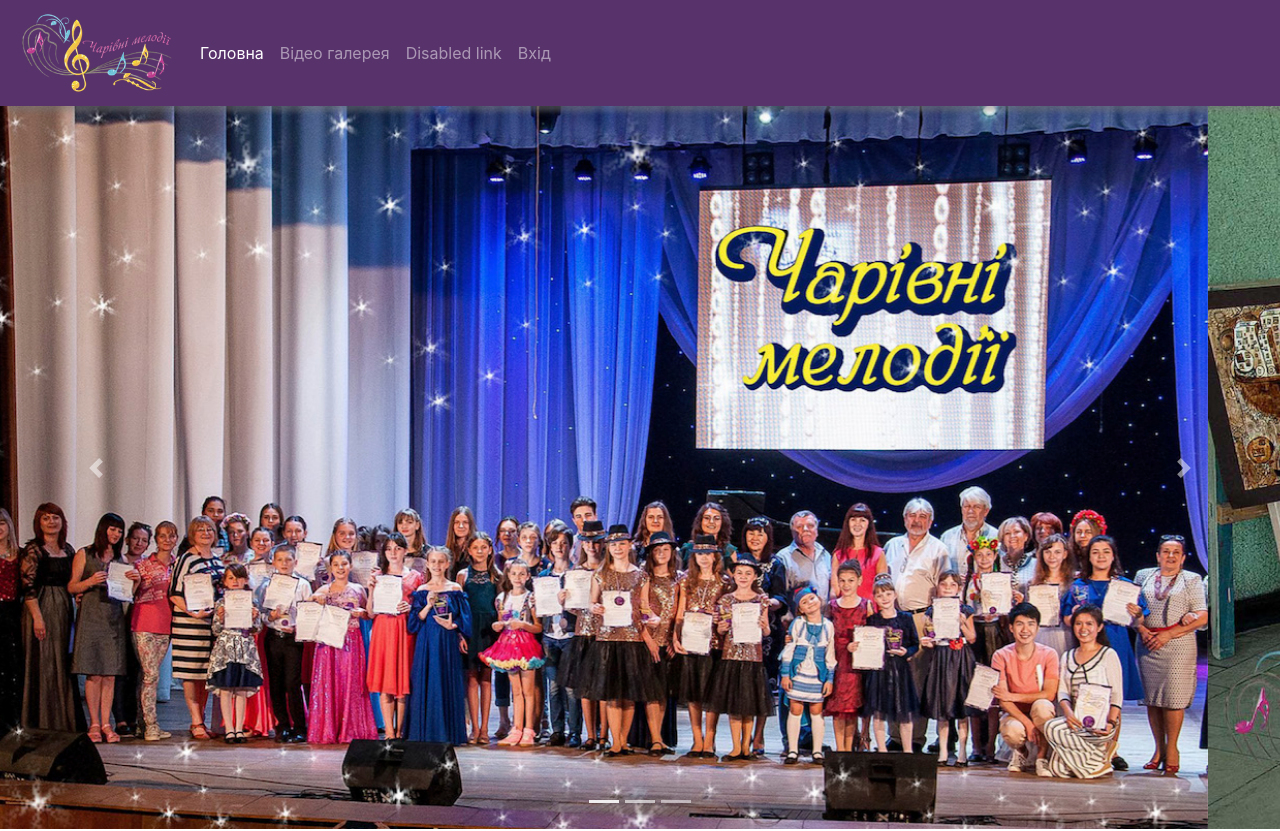
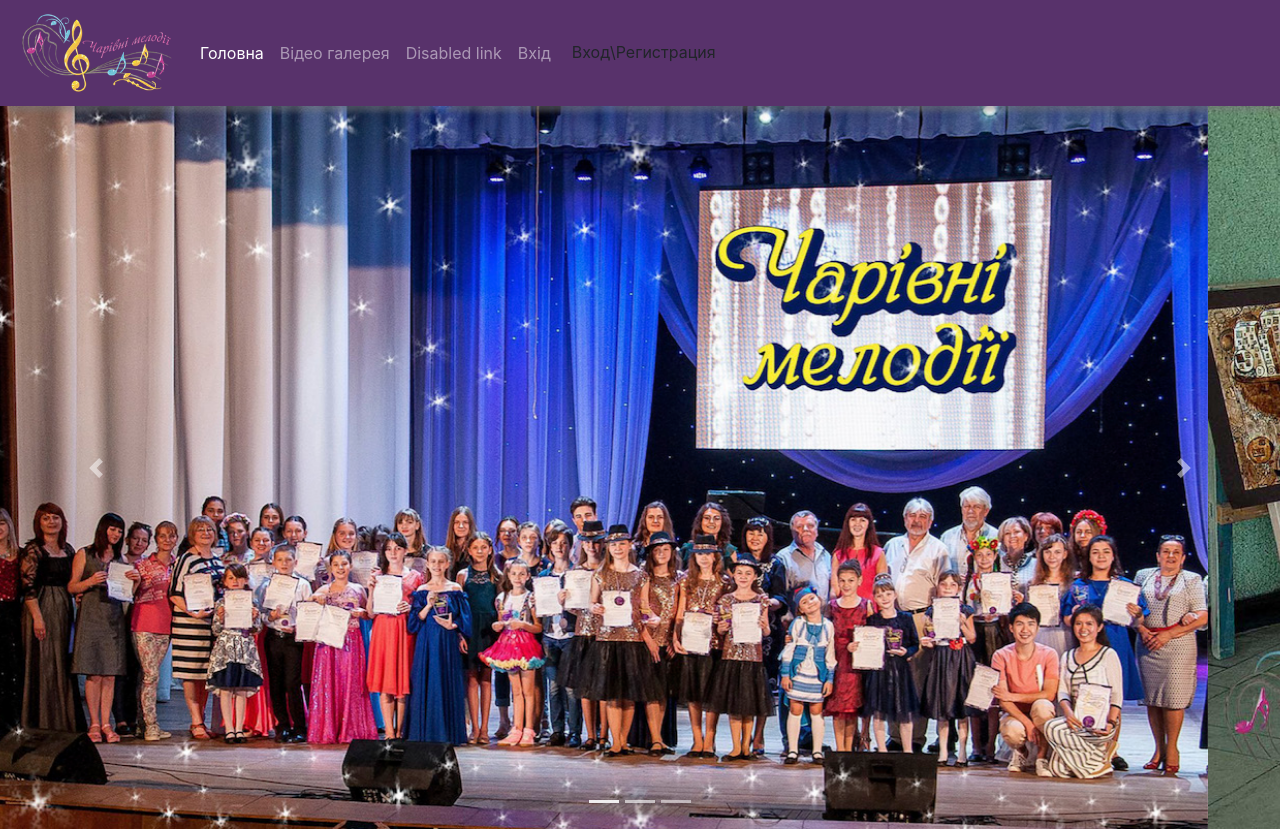
Before and after one commit to vitsky91/melodii, a plain HTML site: page index.html in a window 1280 px wide. Shown: the top 831 px of the page. Drawn offline with nearby package versions, Linux system fonts and the light colour scheme.

Commit message:
Update index.html

```diff
--- a/index.html
+++ b/index.html
@@ -175,6 +175,10 @@
             <li class="nav-item">
                 <a class="nav-link" data-toggle="modal" data-target="#navbarLogin">Вхiд</a>
             </li>
+            <li class="nav-item mr-auto navbar-right">
+                <a class="btn btn-md btn-rounded mr-auto" data-toggle="modal" data-target="#navbarLogin">Вход\Регистрация</a>
+            </li>
+
             <!-- <a id="navbar-static-login" class="btn btn-info btn-rounded btn-sm waves-effect waves-light" data-toggle="modal" data-target="#navbarLogin">Вход\Регистрация
                 <i class="d-none d-xl-inline-block fas fa-sign-in-alt ml-2"></i>
             </a> -->
```
